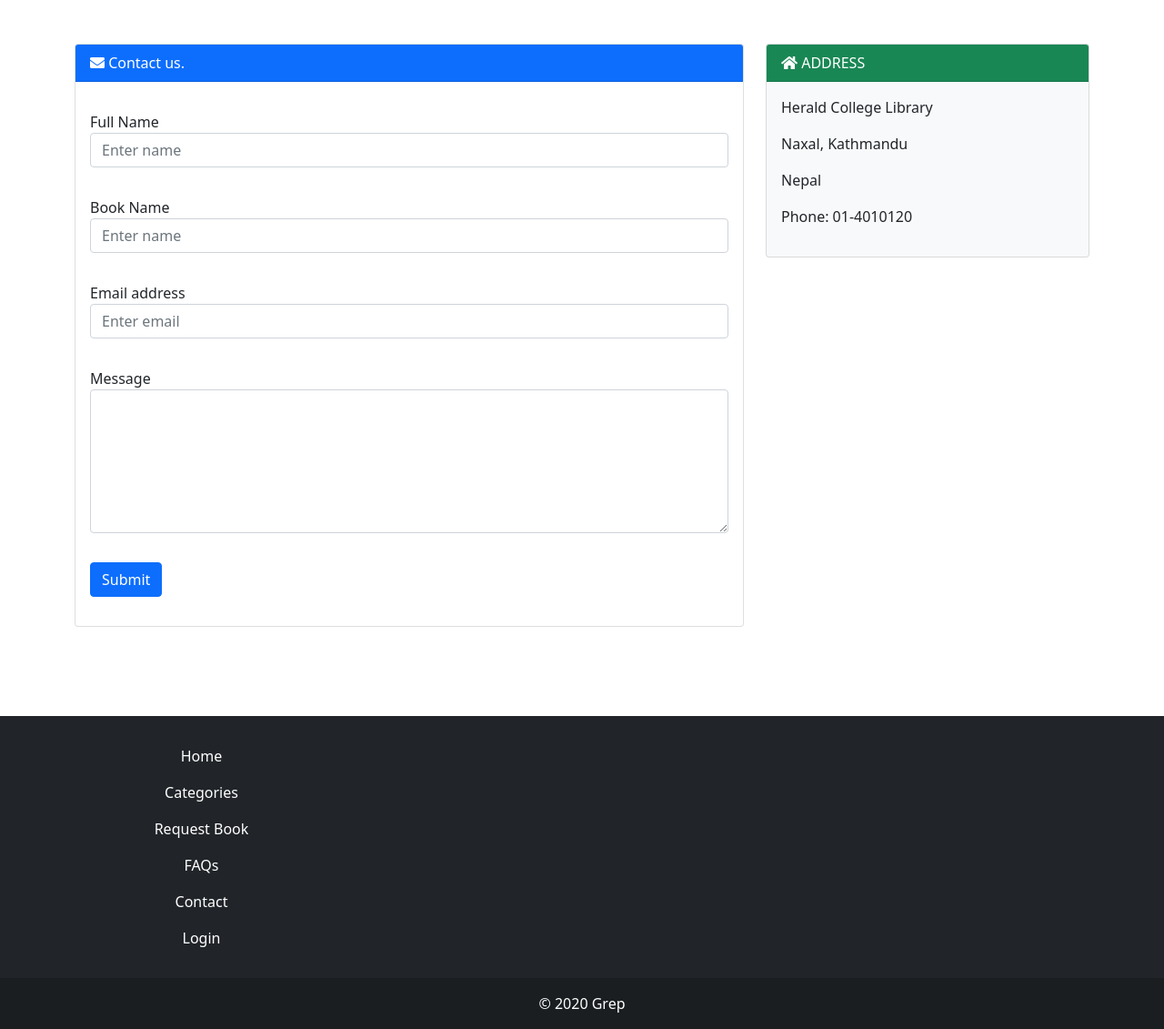
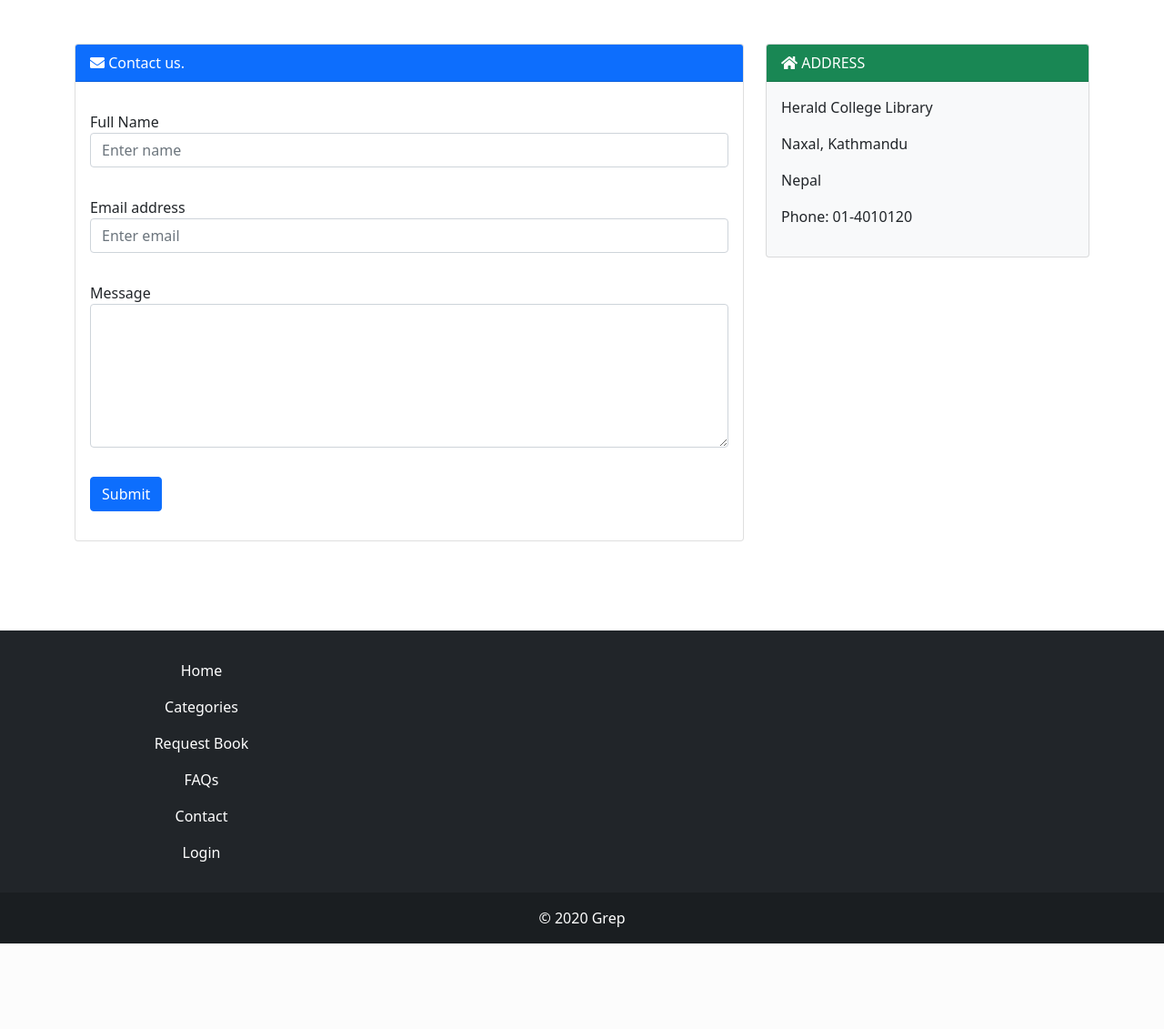
Before and after one commit to SakshyamShrestha/Online-Library, a Django app: page /contact/ in a window 1280 px wide. Shown: the part 58-1189 px from the top of the page at 91% size. After the commit the page ends 1095 px from the top, so only its background shows below. Run offline with Django 3.2, Linux system fonts and the light colour scheme.

Commit message:
bug fix contact form

```diff
--- a/pages/templates/pages/contact.html
+++ b/pages/templates/pages/contact.html
@@ -13,10 +13,6 @@
             {% csrf_token %}
             <div class="form-group py-3">
               <label for="name">Full Name</label>
-              <input name="name" type="text" class="form-control" id="name" placeholder="Enter name" required />
-            </div>
-            <div class="form-group py-3">
-              <label for="name">Book Name</label>
               <input name="name" type="text" class="form-control" id="name" placeholder="Enter name" required />
             </div>
             <div class="form-group py-3">
```
Also changed, not shown: media/images/Sin-Eater-by-Megan-Campisi_S2y7GiC.jpg (added).
